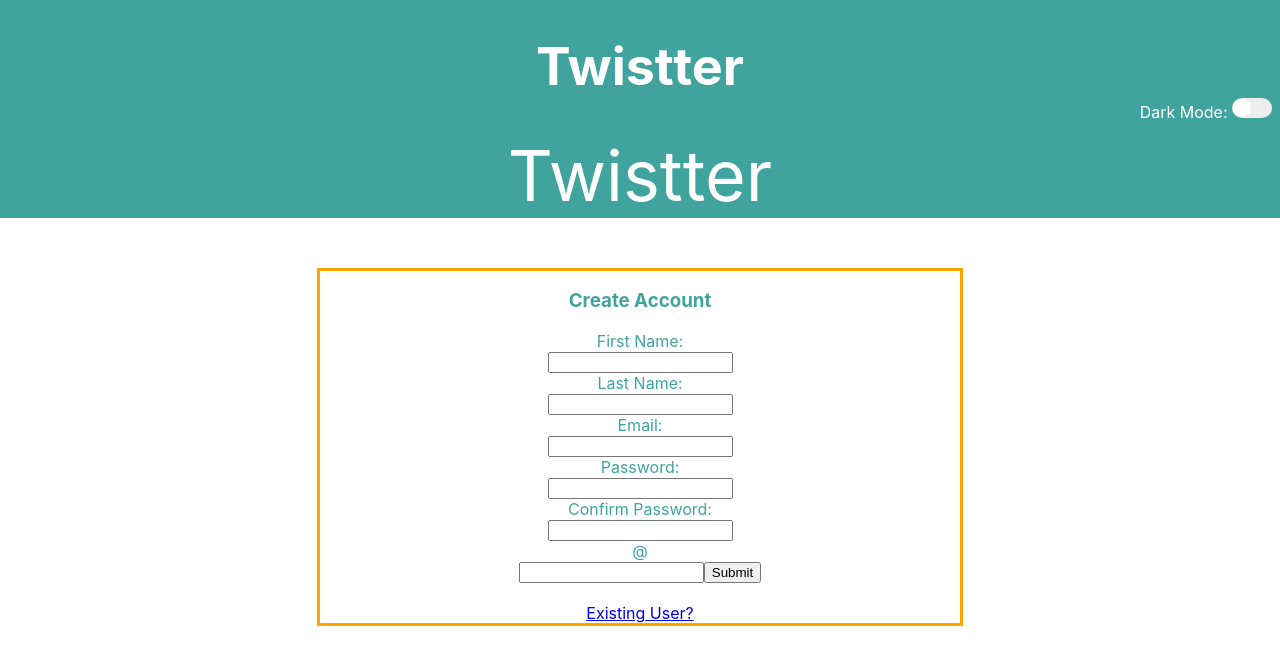
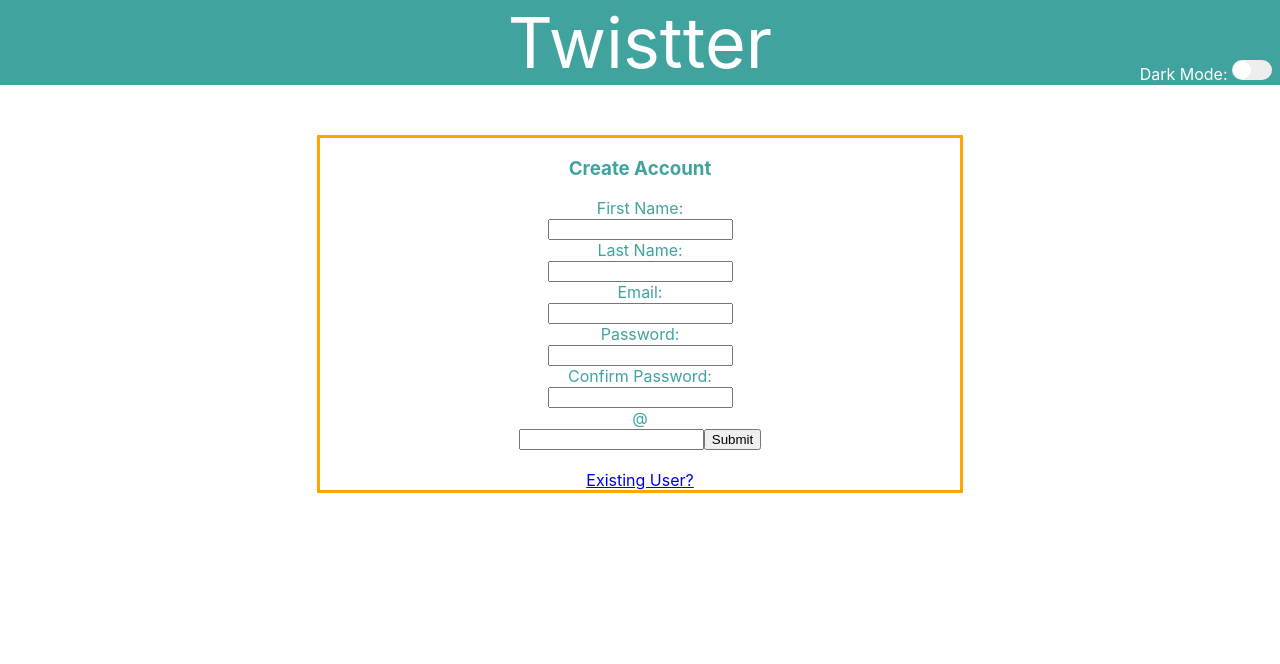
Before and after one commit to aniamb/twistter-307, a React (Create React App) app in the folder twistter/: page / in a window 1280 px wide. Shown: the top 664 px of the page. Built offline with nearby package versions, Linux system fonts and the light colour scheme; no server answers.

Commit message:
reformat header

```diff
--- a/twistter/src/App.css
+++ b/twistter/src/App.css
@@ -119,7 +119,7 @@ color: var(--font-color);
 
 .topright2{
   position:absolute;
-  top:98px;
+  top:60px;
   right:8px;
   font-size: 16px;
 }
--- a/twistter/src/App.js
+++ b/twistter/src/App.js
@@ -62,7 +62,9 @@ render() {
     <div className="App">
       <div className="App-header">
 
-          <h1>Twistter</h1>
+
+          <div style={{ textDecoration: "none", fontSize: "70px" }}>
+            <Link to="/timeline"> Twistter</Link>
               <div className="topright">
               {this.state.userHandle}
               </div>
@@ -70,10 +72,9 @@ render() {
               Dark Mode: <input type="checkbox" id="toggle" className="checkbox" onChange={this.handleTheme.bind(this)}/>
               <label htmlFor="toggle" className="switch" ></label>
               </div>
+            </div>
 
-      <div style={{ textDecoration: "none", fontSize: "70px" }}>
-         <Link to="/timeline"> Twistter</Link>
-      </div>
+
 
       </div>
         <Switch>
```
Lines whose indentation alone changed are shown as unchanged.
